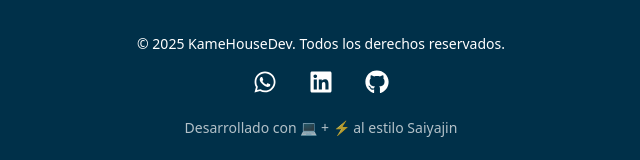
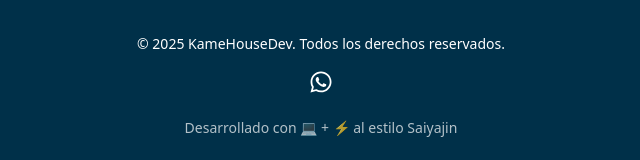
Before and after one commit to Ekzegit/KameHouseDev, a React (Vite) app: page / in a window 1280 px wide. Shown: the part 3968-4128 px from the top of the page, without its empty margins (319-959 px from the left). Built offline with nearby package versions, Linux system fonts and the light colour scheme.

Commit message:
Update Footer.jsx

```diff
--- a/src/components/Footer.jsx
+++ b/src/components/Footer.jsx
@@ -10,31 +10,13 @@ function Footer() {
             {/* Redes sociales */}
             <div className="flex justify-center gap-8 mt-4 text-2xl">
                 <a
-                    href="https://wa.me/56995388656"
+                    href="https://wa.me/56948804689"
                     target="_blank"
                     rel="noopener noreferrer"
                     className="hover:text-amarilloDB"
                     title="WhatsApp"
                 >
                     <FaWhatsapp />
-                </a>
-                <a
-                    href="https://www.linkedin.com/in/exequielacevedo/"
-                    target="_blank"
-                    rel="noopener noreferrer"
-                    className="hover:text-amarilloDB"
-                    title="LinkedIn"
-                >
-                    <FaLinkedin />
-                </a>
-                <a
-                    href="https://github.com/Ekzegit"
-                    target="_blank"
-                    rel="noopener noreferrer"
-                    className="hover:text-amarilloDB"
-                    title="GitHub"
-                >
-                    <FaGithub />
                 </a>
             </div>
 
```
